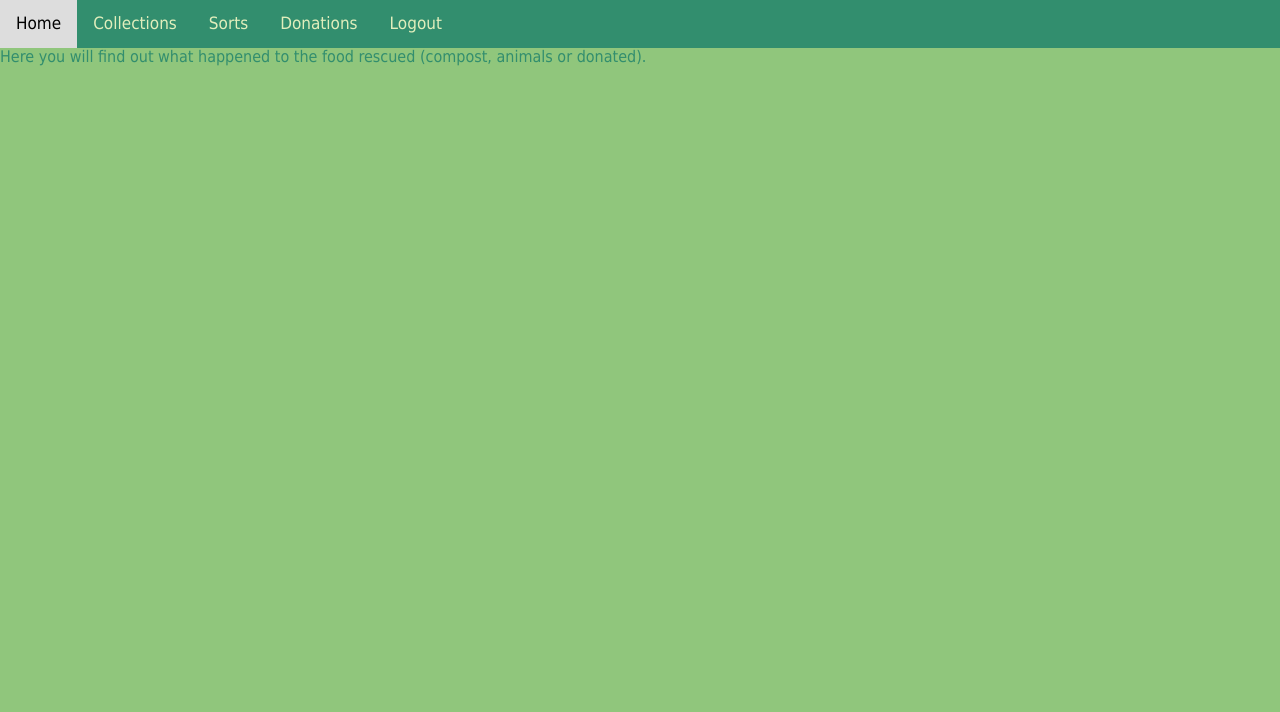
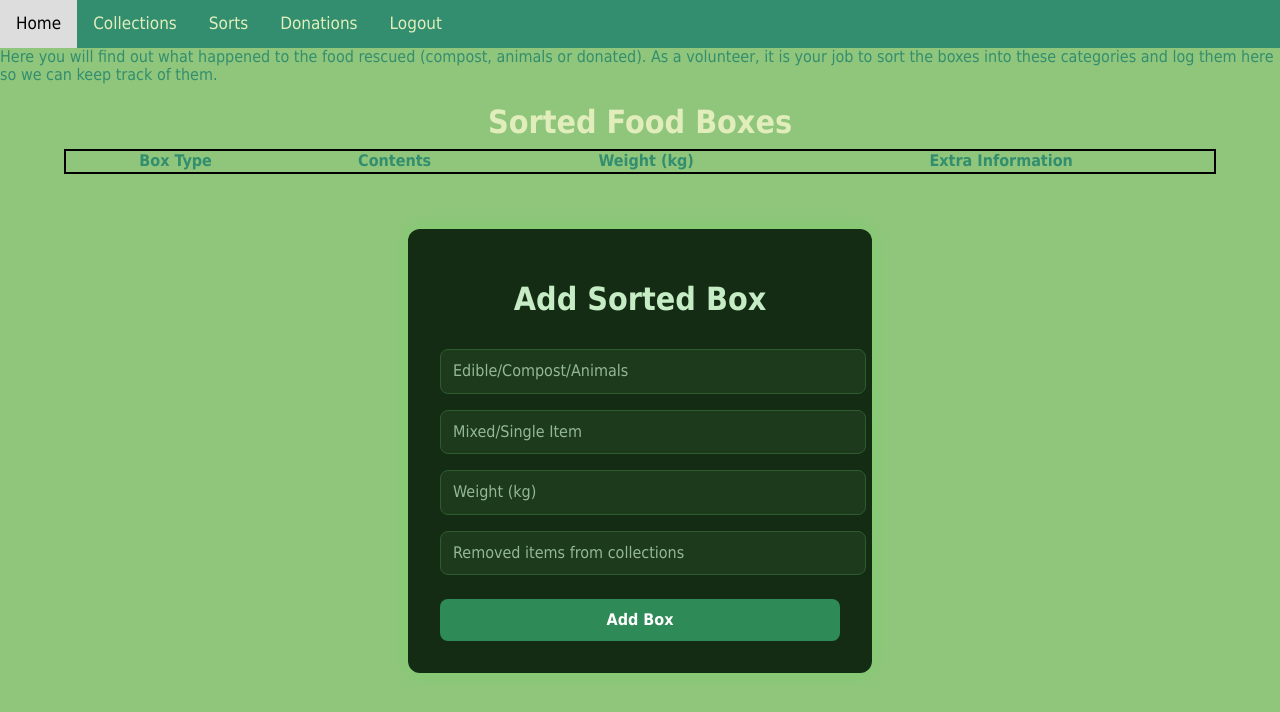
Before and after one commit to VaamanK/Kaibosh_Database, a Flask app: page /sort in a window 1280 px wide. Shown: the top 712 px of the page. Run offline with Flask 3, Linux system fonts and the light colour scheme; the visitor is signed in with stand-in values (Sample User, id 1); data that the repository does not hold is empty.

```diff
--- a/app.py
+++ b/app.py
@@ -6,7 +6,7 @@ from werkzeug.security import generate_password_hash, check_password_hash
 DATABASE = "kaibosh_table"
 
 app = Flask(__name__)
-app.secret_key = 'secret_kaibosh'
+app.secret_key = 'hhnatk'
 
 def connect_database(db_file):
     try:
@@ -20,17 +20,64 @@ def connect_database(db_file):
 def homepage():
     return render_template('homepage.html')
 
-@app.route('/input')
-def input():
-    return render_template('input.html')
+@app.route('/collections', methods=['GET', 'POST'])
+def collections():
+    con = connect_database(DATABASE)
+    cursor = con.cursor()
 
-@app.route('/sort')
+    if request.method == 'POST' and session.get('user_email'):
+        content = request.form.get('collected_box_contents').strip()
+        weight = request.form.get('collected_box_weight')
+        donor = request.form.get('donor').strip()
+
+        insert_query = 'INSERT INTO collections (collected_box_contents, collected_box_weight, donor) VALUES (?, ?, ?)'
+        cursor.execute(insert_query, (content, weight, donor))
+        con.commit()
+
+    cursor.execute("SELECT * FROM collections")
+    boxes = cursor.fetchall()
+    con.close()
+    return render_template('collections.html', boxes=boxes, can_add=session.get('user_email') is not None)
+
+@app.route('/sort', methods=['GET', 'POST'])
 def sort():
-    return render_template('sort.html')
+    con = connect_database(DATABASE)
+    cursor = con.cursor()
 
-@app.route('/output')
-def output():
-    return render_template('output.html')
+    if request.method == 'POST' and session.get('user_email'):
+        box_type = request.form.get('box_type').strip()
+        box_contents = request.form.get('box_contents').strip()
+        box_weight = request.form.get('box_weight')
+        extra_information = request.form.get('extra_information')
+
+        insert_query = 'INSERT INTO sorts (box_type, box_contents, box_weight, extra_information) VALUES (?, ?, ?, ?)'
+        cursor.execute(insert_query, (box_type, box_contents, box_weight, extra_information))
+        con.commit()
+
+    cursor.execute("SELECT * FROM sorts")
+    sorted_boxes = cursor.fetchall()
+    con.close()
+    return render_template('sort.html', sorted_boxes=sorted_boxes, can_add=session.get('user_email'))
+
+
+@app.route('/donations', methods=['GET', 'POST'])
+def donations():
+    con = connect_database(DATABASE)
+    cursor = con.cursor()
+
+    if request.method == 'POST' and session.get('user_email'):
+        donation_contents = request.form.get('donation_contents').strip()
+        receiver_name = request.form.get('receiver_name').strip()
+
+        insert_query = 'INSERT INTO donations (donation_contents, receiver_name) VALUES (?, ?)'
+        cursor.execute(insert_query, (donation_contents, receiver_name))
+        con.commit()
+
+    cursor.execute("SELECT * FROM donations")
+    donation_records = cursor.fetchall()
+    con.close()
+    return render_template('donations.html', donation_records=donation_records, can_add=session.get('user_email'))
+
 
 @app.route('/login', methods=['POST', 'GET'])
 def login():
@@ -38,23 +85,18 @@ def login():
         email = request.form.get('volunteer_email').lower().strip()
         password = request.form.get('volunteer_password')
 
-        try:
-            con = connect_database(DATABASE)
-            cursor = con.cursor()
-            query = "SELECT v_password FROM volunteer_signup WHERE v_email = ?"
-            cursor.execute(query, (email,))
-            row = cursor.fetchone()
-            con.close()
+        con = connect_database(DATABASE)
+        cursor = con.cursor()
+        query = "SELECT v_password FROM volunteer_signup WHERE v_email = ?"
+        cursor.execute(query, (email,))
+        row = cursor.fetchone()
+        con.close()
 
-            if row and check_password_hash(row[0], password):
-                session['user_email'] = email
-                return redirect("/")
-            else:
-                return redirect("/login?error=invalid-credentials")
-
-        except Error as e:
-            print(f"Login error: {e}")
-            return redirect("/login?error=database-error")
+        if row and check_password_hash(row[0], password):
+            session['user_email'] = email
+            return redirect("/")
+        else:
+            return redirect("/login?error=invalid-credentials")
 
     return render_template('login.html')
 
@@ -89,7 +131,6 @@ def signup():
             return redirect("/signup?error=email-already-registered")
 
         query_insert = "INSERT INTO volunteer_signup (v_fname, v_lname, v_email, v_password) VALUES (?, ?, ?, ?)"
-
         cursor.execute(query_insert, (fname, lname, email, hashed_pw))
         con.commit()
         con.close()
--- a/templates/base.html
+++ b/templates/base.html
@@ -2,7 +2,7 @@
 <html lang="en">
 <head>
     <meta charset="utf-8">
-    <title> | home</title>
+    <title> Kaibosh </title>
     <meta name="viewport" content="width=device-width, initial-scale=1">
     <link href="https://fonts.googleapis.com/css2?family=Manrope:wght@200;400;600;800&display=swap" rel="stylesheet">
     <link rel="stylesheet" href="https://cdnjs.cloudflare.com/ajax/libs/normalize/8.0.1/normalize.css"/>
@@ -13,14 +13,14 @@
 <nav>
     <a href="/">Home</a>
     {% if session.get('user_email') %}
-        <a href="/input">Collections</a>
+        <a href="/collections">Collections</a>
         <a href="/sort">Sorts</a>
-        <a href="/output">Donations</a>
+        <a href="/donations">Donations</a>
         <a href="/logout">Logout</a>
     {% else %}
-        <a href="/input">Collections</a>
+        <a href="/collections">Collections</a>
         <a href="/sort">Sorts</a>
-        <a href="/output">Donations</a>
+        <a href="/donations">Donations</a>
         <a href="/signup">Signup</a>
         <a href="/login">Login</a>
     {% endif %}
--- a/templates/input.html
+++ /dev/null
@@ -1,3 +0,0 @@
-{% extends "base.html" %}
-
-{%block pageheading %} Here you will find the statistics of all the food rescued (and from where). {%endblock %}
--- a/templates/output.html
+++ /dev/null
@@ -1,3 +0,0 @@
-{% extends "base.html" %}
-
-{%block pageheading %} Here you will find all the statistics of where the rescued food goes to!{%endblock %}
--- a/templates/signup.html
+++ b/templates/signup.html
@@ -1,11 +1,10 @@
 {% extends "base.html" %}
 
-{% block pageheading %}Login{% endblock %}
+{% block pageheading %} Signup {% endblock %}
 
 {% block main %}
     <form method="post">
         <div class="kaibosh-container">
-            <h2> Signup</h2>
             <input type="text" class="kaibosh-input" placeholder="First Name" name="volunteer_fname" required />
             <input type="text" class="kaibosh-input" placeholder="Last Name" name="volunteer_lname" required />
             <input type="email" class="kaibosh-input" placeholder="Email" name="volunteer_email" required />
--- a/templates/sort.html
+++ b/templates/sort.html
@@ -1,3 +1,47 @@
 {% extends "base.html" %}
 
-{% block pageheading %} Here you will find out what happened to the food rescued (compost, animals or donated). {%endblock %}
+{% block pageheading %} Here you will find out what happened to the food rescued (compost, animals or donated).
+As a volunteer,
+it is your job to sort the boxes into these categories and log them
+here so we can keep track of them.
+{%endblock %}
+
+{% block main %}
+<h2 style="text-align: center;">Sorted Food Boxes</h2>
+
+<table>
+    <thead>
+        <tr>
+            <th>Box Type</th>
+            <th>Contents</th>
+            <th>Weight (kg)</th>
+            <th>Extra Information</th>
+        </tr>
+    </thead>
+    <tbody>
+        {% for box in sorted_boxes %}
+        <tr>
+            <td>{{ box[0] }}</td>
+            <td>{{ box[1] }}</td>
+            <td>{{ box[2] }}</td>
+            <td>{{ box[3] }}</td>
+        </tr>
+        {% endfor %}
+    </tbody>
+</table>
+<br><br><br>
+{% if can_add %}
+<div class="kaibosh-container" style="margin: auto;">
+    <form method="POST">
+        <h2>Add Sorted Box</h2>
+        <input type="text" class="kaibosh-input" name="box_type" placeholder="Edible/Compost/Animals" required>
+        <input type="text" class="kaibosh-input" name="box_contents" placeholder="Mixed/Single Item" required>
+        <input type="number" class="kaibosh-input" name="box_weight" placeholder="Weight (kg)" required>
+        <input type="number" class="kaibosh-input" name="extra_information" placeholder="Removed items from collections" required>
+        <button type="submit" class="kaibosh-button">Add Box</button>
+    </form>
+</div>
+<br>
+{% endif %}
+
+{% endblock %}
```
Also changed, not shown: templates/collections.html (added, +44 -0 lines), templates/donations.html (added, +39 -0 lines), 1 other file.
